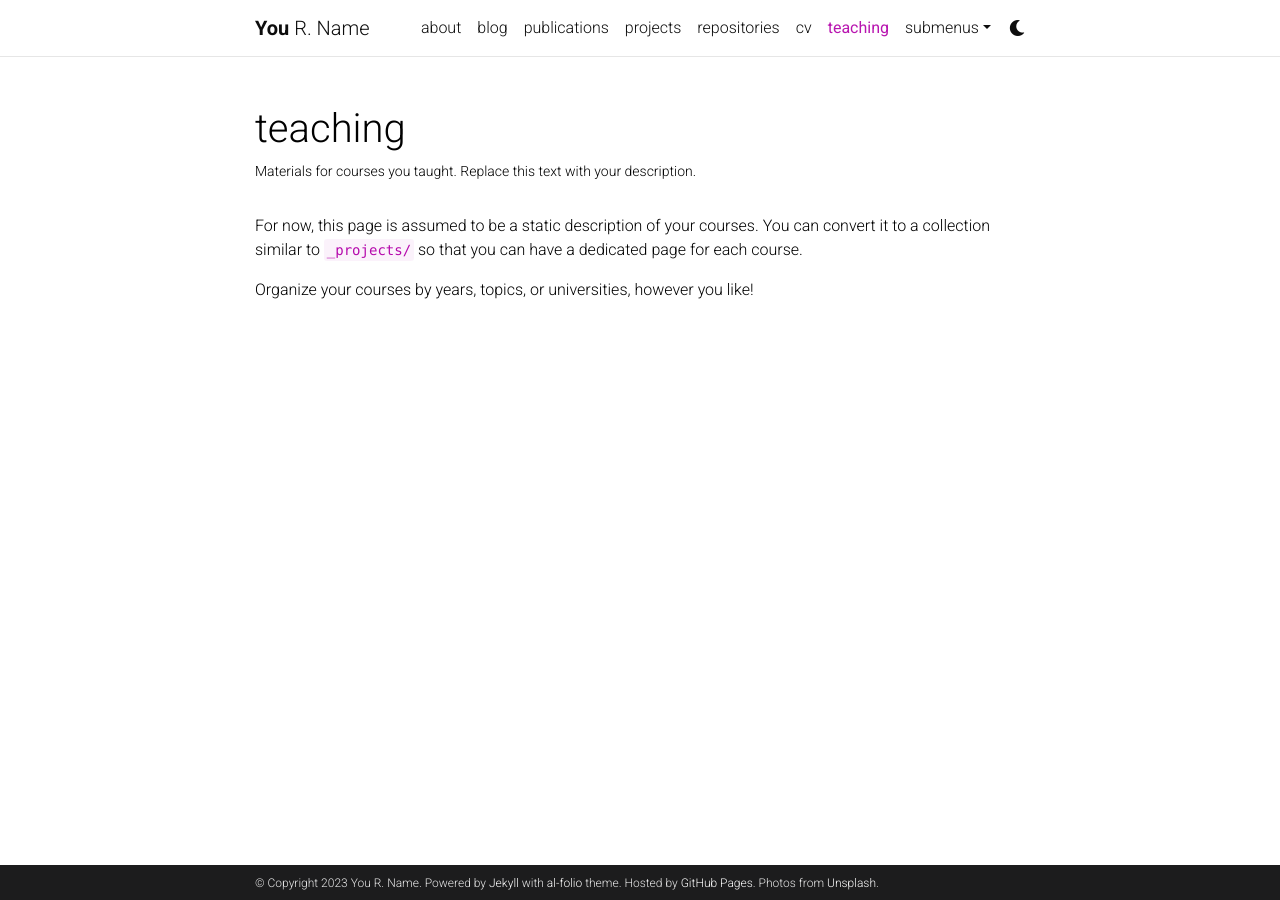
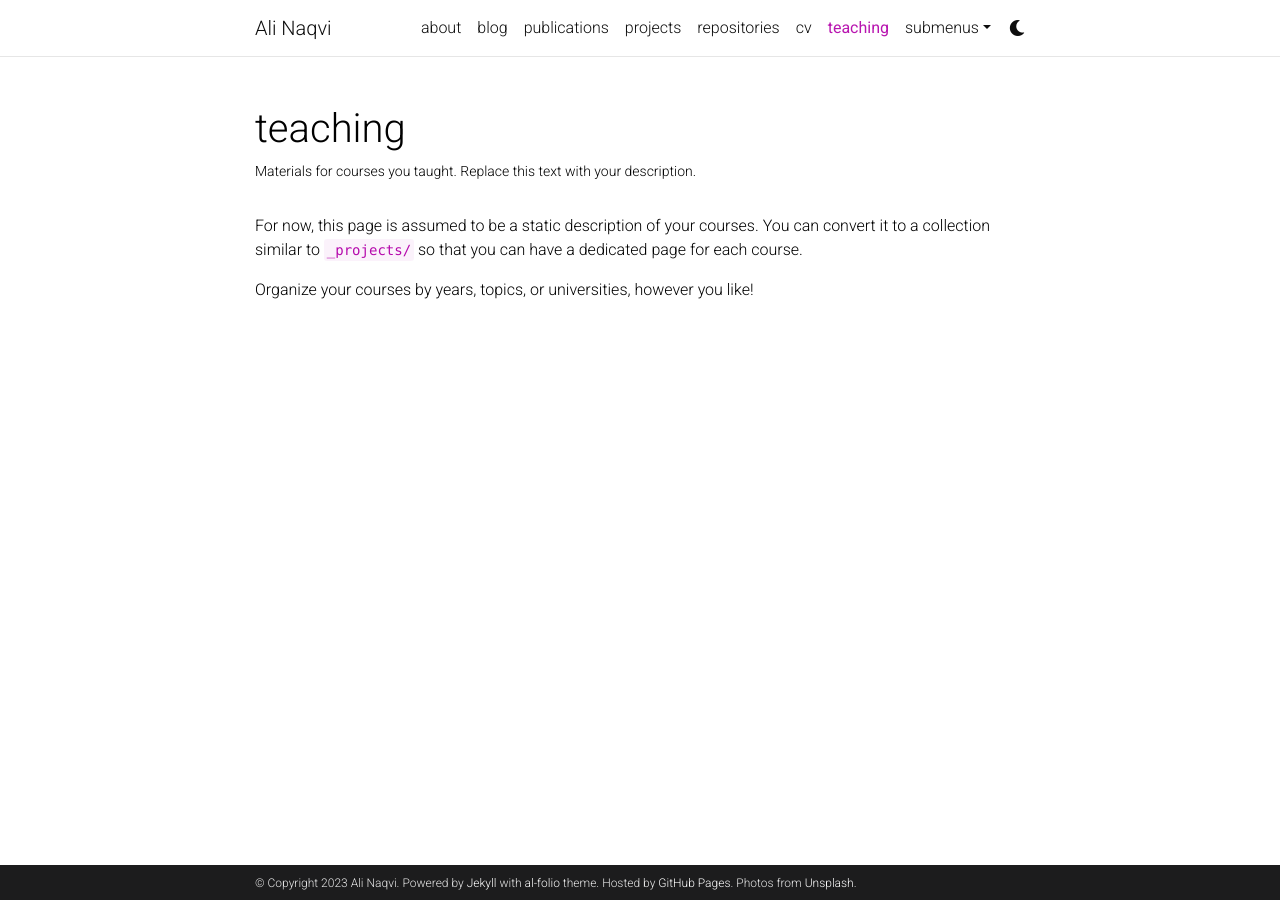
Before and after one commit to ali1naqvi/ali-web, a Jekyll site: the page built from _pages/teaching.md, in a window 1280 px wide. Built offline with Jekyll 4.4.1, drawn with Linux system fonts in a browser that asks for light colours; comment, search, counter and statistics services are not loaded; a style sheet for code colours, icons or effects is not loaded.

Commit message:
Update _config.yml

```diff
--- a/_config.yml
+++ b/_config.yml
@@ -2,11 +2,11 @@
 # Site settings
 # -----------------------------------------------------------------------------
 
-title: blank # the website title (if blank, full name will be used instead)
-first_name: You
-middle_name: R.
-last_name: Name
-email: you@example.com
+title: Ali Naqvi # the website title (if blank, full name will be used instead)
+first_name: Ali
+middle_name:
+last_name: Naqvi
+email: alinaqvi8014@gmail.com
 description: > # the ">" symbol means to ignore newlines until "footer_text:"
   A simple, whitespace theme for academics. Based on [*folio](https://github.com/bogoli/-folio) design.
 footer_text: >
@@ -18,7 +18,7 @@
 lang: en # the language of your site (for example: en, fr, cn, ru, etc.)
 icon: ⚛️  # the emoji used as the favicon (alternatively, provide image name in /assets/img/)
 
-url: https://alshedivat.github.io # the base hostname & protocol for your site
+url: https://ali1naqvi.github.io # the base hostname & protocol for your site
 baseurl: /al-folio # the subpath of your site, e.g. /blog/
 last_updated: false # set to true if you want to display last updated in the footer
 impressum_path:  # set to path to include impressum link in the footer, use the same path as permalink in a page, helps to conform with EU GDPR
```
